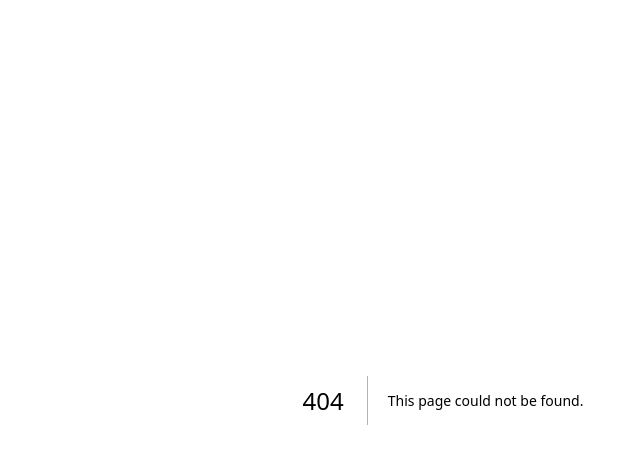
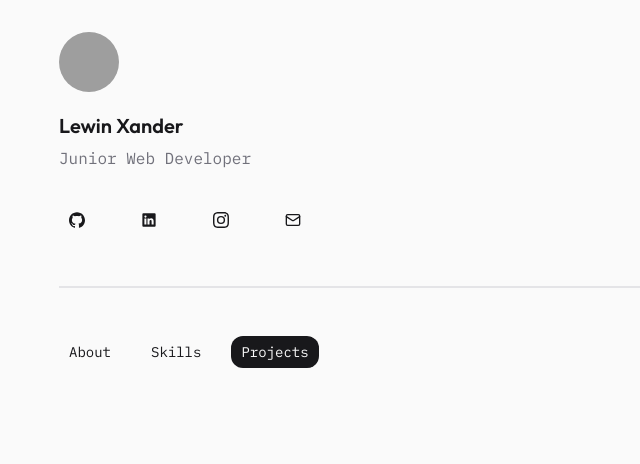
Before and after one commit to caclm10/new-portfolio, a Next.js app: page /projects in a window 1280 px wide. Before the commit this address had no page. Shown: the top 464 px of the page, without its empty margins (197-837 px from the left). Built offline with nearby package versions, Linux system fonts and the light colour scheme; grey boxes are pictures that could not be loaded.

Commit message:
feat: add page nav tabs

```diff
--- a/app/(main)/layout.tsx
+++ b/app/(main)/layout.tsx
@@ -3,6 +3,7 @@ import type { Metadata } from "next";
 
 import { Avatar, AvatarFallback, AvatarImage } from "@/components/avatar";
 import { GithubIcon, InstagramIcon, LinkedinIcon } from "@/components/icons";
+import { TabNav, TabNavLink, TabNavList } from "@/components/tab-nav";
 import { ContactButton } from "@/features/portfolio/components";
 
 const metadata: Metadata = {
@@ -71,7 +72,15 @@ function MainLayout({ children }: React.PropsWithChildren) {
 
                 <div className="h-px border"></div>
 
-                <main>{children}</main>
+                <TabNav>
+                    <TabNavList>
+                        <TabNavLink href="/">About</TabNavLink>
+                        <TabNavLink href="/skills">Skills</TabNavLink>
+                        <TabNavLink href="/projects">Projects</TabNavLink>
+                    </TabNavList>
+                </TabNav>
+
+                <main className="flex flex-col gap-11">{children}</main>
             </div>
         </div>
     );
```
Also changed, not shown: app/(main)/projects/page.tsx (added, +10 -0 lines), app/(main)/skills/page.tsx (added, +10 -0 lines).
